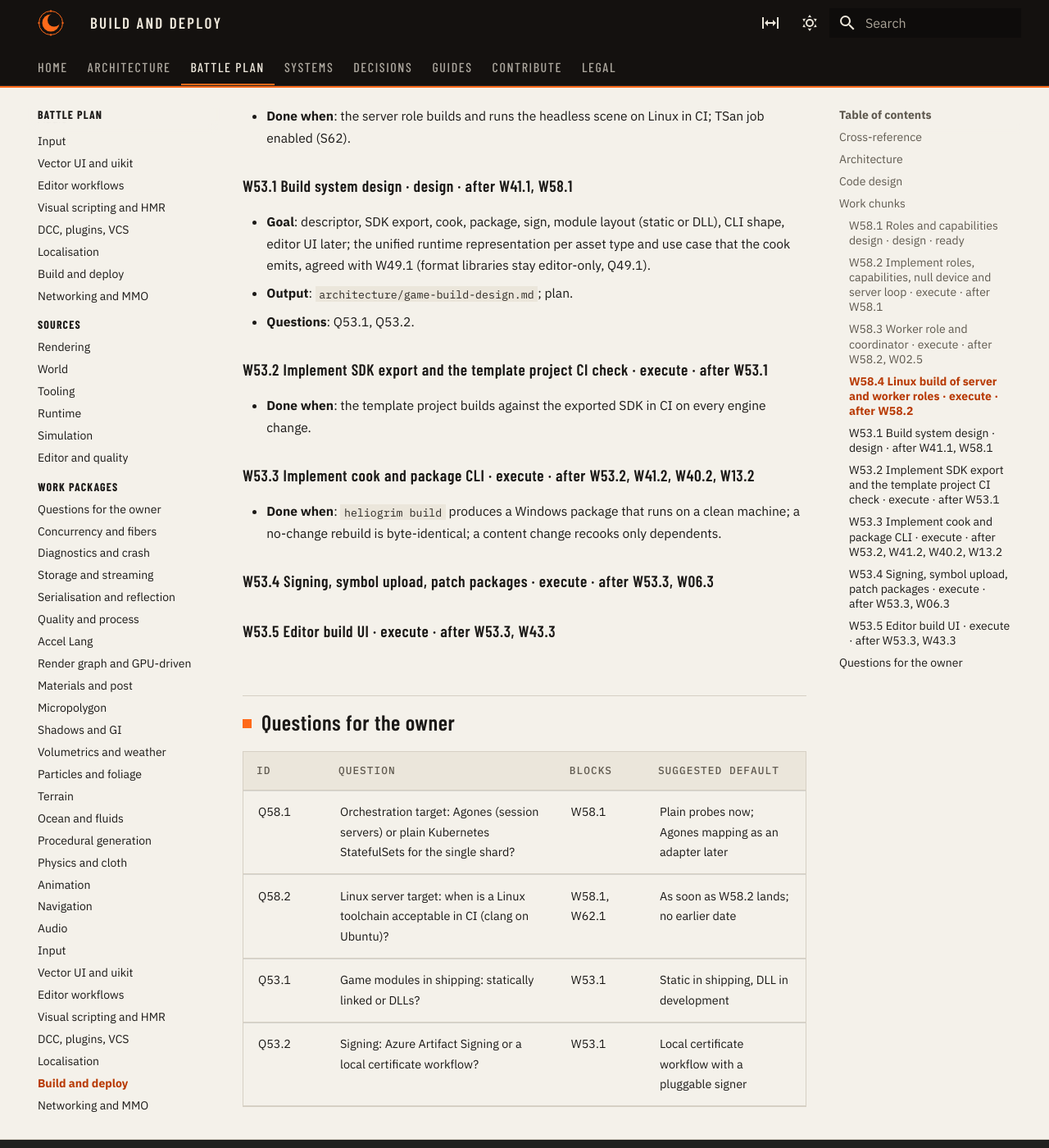
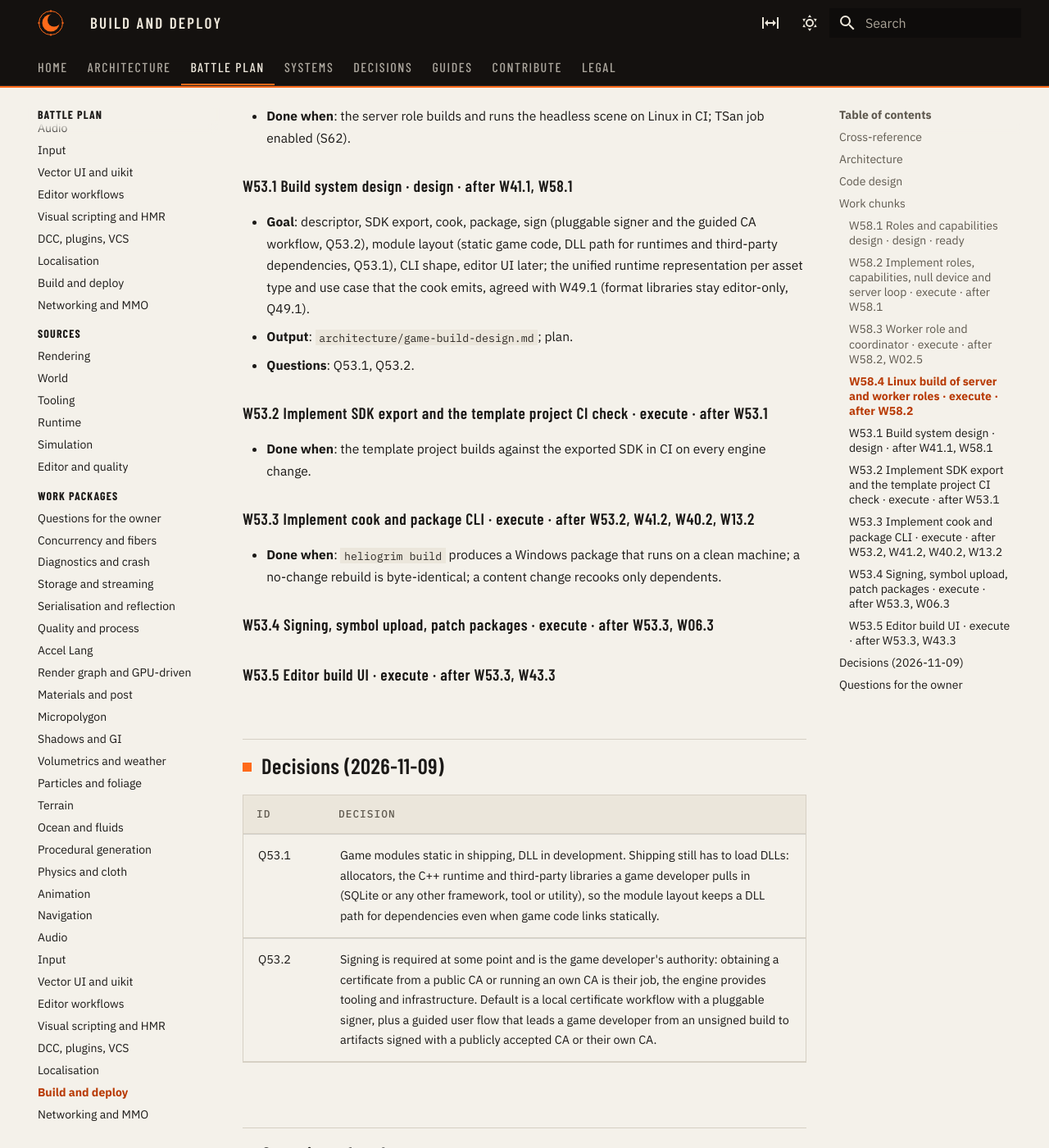
Before and after one commit to Heliogrim/Heliogrim-Pages, an MkDocs documentation site: the page built from docs/plan/work/build-and-deploy.md, in a window 1280 px wide and 1400 px high, scrolled down 3940 px. Shown: the whole window at 82% size. Built offline with MkDocs 1.6.1 and Material for MkDocs 9.7.7, drawn with Linux system fonts in a browser that asks for light colours.

Commit message:
docs(plan): record the first Batch 5 editor and tooling decisions

```diff
--- a/docs/plan/work/build-and-deploy.md
+++ b/docs/plan/work/build-and-deploy.md
@@ -61,7 +61,7 @@ Placement: `Engine.Config/{ProcessRole,Capabilities}`, `Heliogrim.Roles/`, `Engi
 
 ### W53.1 Build system design · design · after W41.1, W58.1
 
-- **Goal**: descriptor, SDK export, cook, package, sign, module layout (static or DLL), CLI shape, editor UI later; the unified runtime representation per asset type and use case that the cook emits, agreed with W49.1 (format libraries stay editor-only, Q49.1).
+- **Goal**: descriptor, SDK export, cook, package, sign (pluggable signer and the guided CA workflow, Q53.2), module layout (static game code, DLL path for runtimes and third-party dependencies, Q53.1), CLI shape, editor UI later; the unified runtime representation per asset type and use case that the cook emits, agreed with W49.1 (format libraries stay editor-only, Q49.1).
 - **Output**: `architecture/game-build-design.md`; plan.
 - **Questions**: Q53.1, Q53.2.
 
@@ -76,6 +76,12 @@ Placement: `Engine.Config/{ProcessRole,Capabilities}`, `Heliogrim.Roles/`, `Engi
 ### W53.4 Signing, symbol upload, patch packages · execute · after W53.3, W06.3
 
 ### W53.5 Editor build UI · execute · after W53.3, W43.3
+## Decisions (2026-11-09)
+
+| ID | Decision |
+|---|---|
+| Q53.1 | Game modules static in shipping, DLL in development. Shipping still has to load DLLs: allocators, the C++ runtime and third-party libraries a game developer pulls in (SQLite or any other framework, tool or utility), so the module layout keeps a DLL path for dependencies even when game code links statically. |
+| Q53.2 | Signing is required at some point and is the game developer's authority: obtaining a certificate from a public CA or running an own CA is their job, the engine provides tooling and infrastructure. Default is a local certificate workflow with a pluggable signer, plus a guided user flow that leads a game developer from an unsigned build to artifacts signed with a publicly accepted CA or their own CA. |
 
 ## Questions for the owner
 
```
Also changed, not shown: docs/plan/work/editor-workflows.md (+3 -0 lines), docs/plan/work/localization.md (+1 -0 lines), docs/plan/work/questions.md (+2 -0 lines), docs/plan/work/vector-ui-uikit.md (+3 -1 lines).
